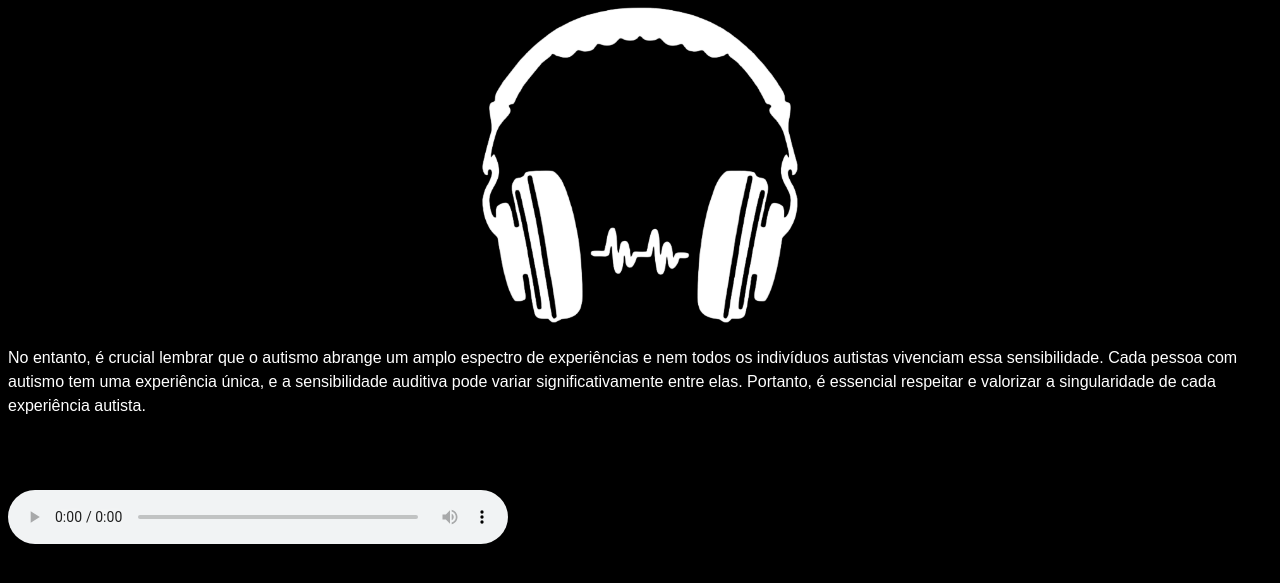
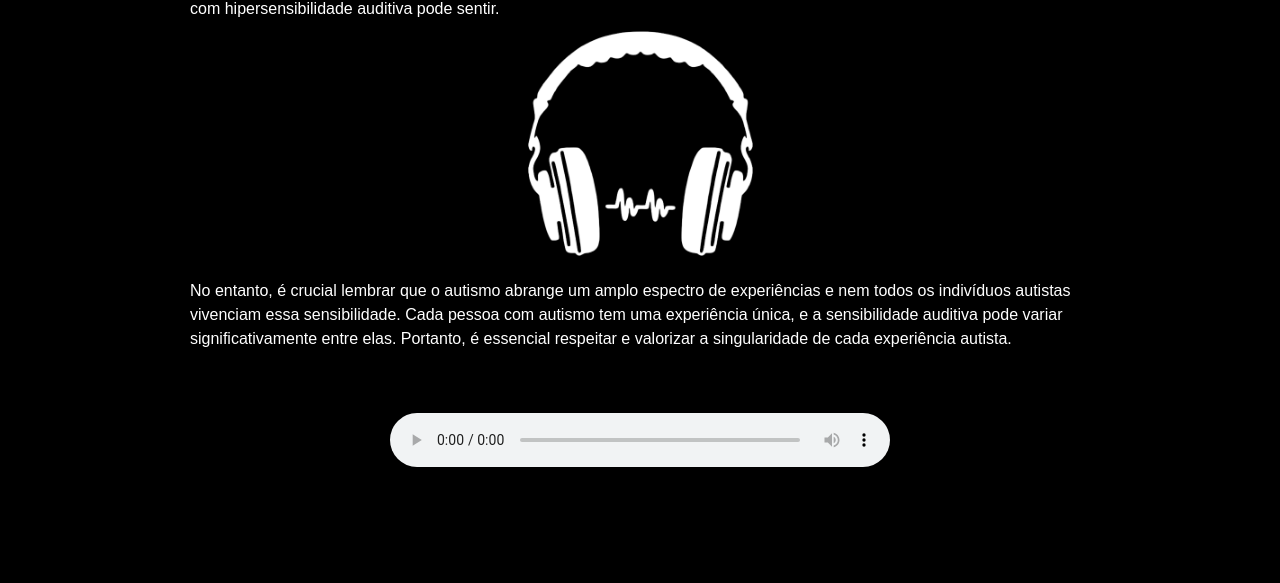
Before and after one commit to erickmth/apresenta-oa-autismo, a plain HTML site: page tstaudio.html in a window 1280 px wide. Shown: the part 83-666 px from the top of the page. Drawn offline with Linux system fonts and the light colour scheme.

Commit message:
Add files via upload

```diff
--- a/tstaudio.css
+++ b/tstaudio.css
@@ -14,14 +14,12 @@ body {
   p {
     margin-bottom: 10px;
   }
-  #audio {
-    margin-top: 10px;
+
+  .container {
+    max-width: 900px;
+    margin: 0 auto;
   }
 
-  .container {
-
-    margin: 0 auto;
-  }
   .imagem-pequena {
     width: 25%;
     height: 25%;
--- a/tstaudio.html
+++ b/tstaudio.html
@@ -13,7 +13,9 @@
     </div>
      <p>No entanto, é crucial lembrar que o autismo abrange um amplo espectro de experiências e nem todos os indivíduos autistas vivenciam essa sensibilidade. Cada pessoa com autismo tem uma experiência única, e a sensibilidade auditiva pode variar significativamente entre elas. Portanto, é essencial respeitar e valorizar a singularidade de cada experiência autista.<p>
 
-    <audio id="audio" src="testeaud.mp3" controls style="width: 500px; height: 100px;"></audio>
+    <div style="text-align: center;">
+      <audio id="audio" src="testeaud.mp3" controls style="margin: 0 auto; width: 500px; height: 100px;"></audio>
+    </div>
 
   </div>
 </body>
```
